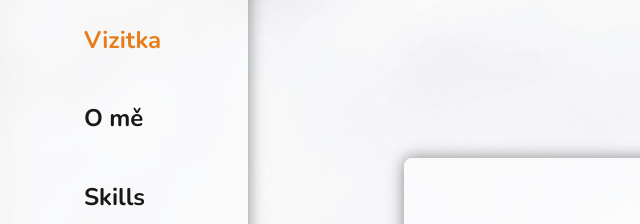
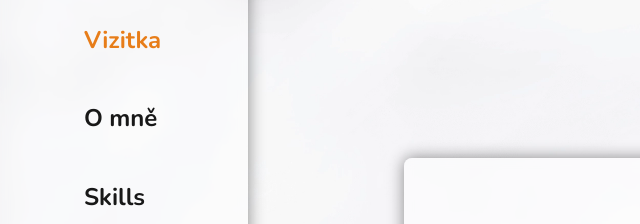
Before and after one commit to NikoLenCZ/nikolen, a plain HTML site: page index.html in a window 1280 px wide. Shown: the part 209-433 px from the top of the page, 0-640 px from the left. Drawn offline with nearby package versions, Linux system fonts and the light colour scheme; a script that the page names is missing.

Commit message:
Update index.html

```diff
--- a/index.html
+++ b/index.html
@@ -82,7 +82,7 @@
           </div>
           <ul class="menu">
             <li class="bc active"><a href="#bc">Vizitka</a></li>
-            <li class="about"><a href="#about">O mě</a></li>
+            <li class="about"><a href="#about">O mně</a></li>
             <li class="tools"><a href="#tools">Skills</a></li>
             <li class="work"><a href="#work">Ukázky</a></li>
             <li class="target"><a href="#target">Kurzy</a></li>
```
